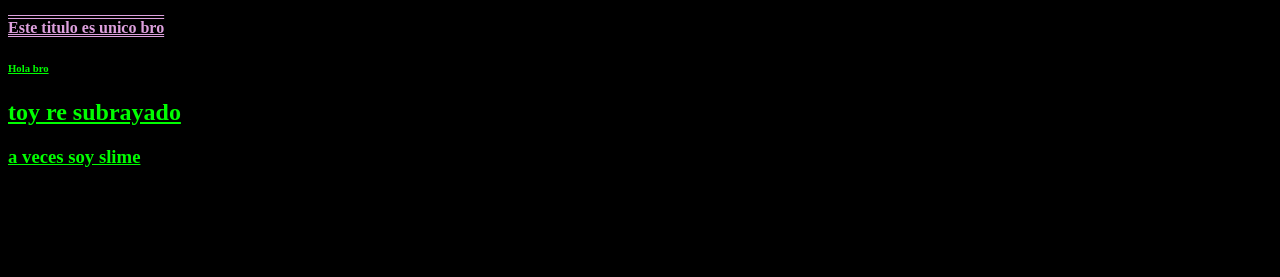
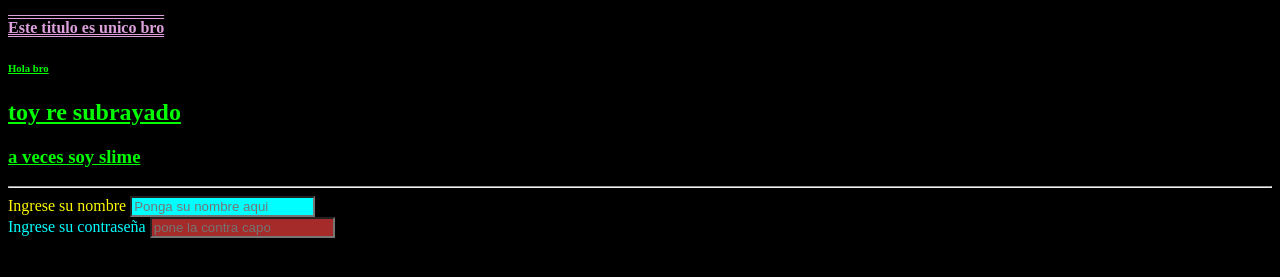
Before and after one commit to sFatty/gitcss, a plain HTML site: page index.html in a window 1280 px wide. Shown: the part 105-382 px from the top of the page. Drawn offline with Linux system fonts and the light colour scheme.

Commit message:
puse formulario con css

```diff
--- a/index.css
+++ b/index.css
@@ -22,3 +22,17 @@ p {
     text-decoration: overline underline double;
 
 }
+#nombre{
+    color: red;
+    background-color: aqua;
+}
+.ingresar{
+    color: rgb(255, 251, 0);
+}
+#password{
+    color: blue;
+    background-color: brown;
+}
+.contra{
+    color: aqua;
+}
--- a/index.html
+++ b/index.html
@@ -16,5 +16,13 @@
     <h6 class="claseconid">Hola bro</h6>
     <h2 class="claseconid">toy re subrayado</h2>
     <h3 class="claseconid">a veces soy slime</h3>
+    <hr>
+    <form>
+      <label for="nombre" class="ingresar">Ingrese su nombre</label>
+      <input type="text" id="nombre" placeholder="Ponga su nombre aqui">
+      <br>
+      <label for="pass" class="ingresar contra">Ingrese su contraseña</label>
+      <input type="password" id="password" placeholder="pone la contra capo">
+    </form>
   </body>
 </html>
```
